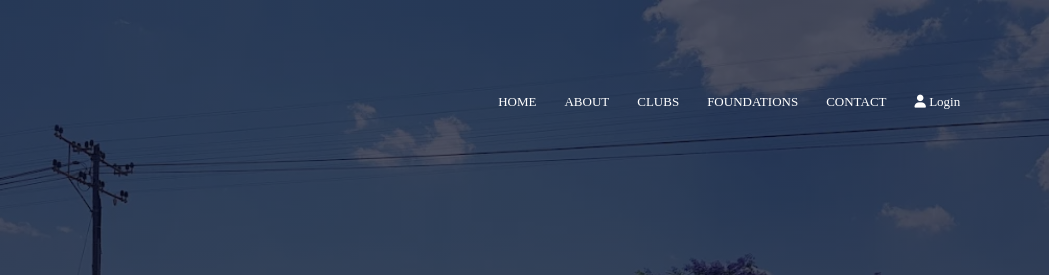
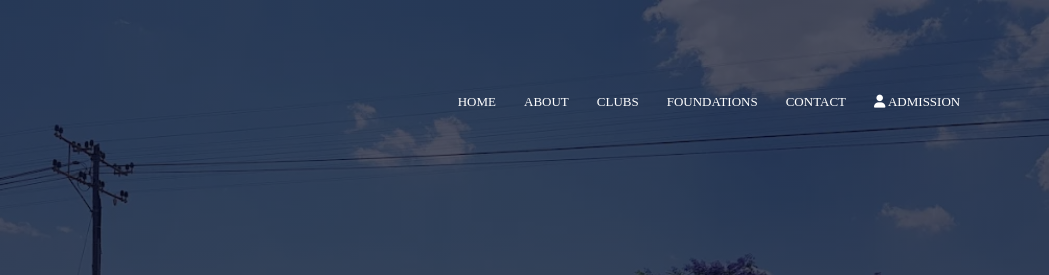
Before and after one commit to Jotham-M/mhsxul, a plain HTML site: page index.html in a window 1280 px wide. Shown: the top 275 px of the page, 231-1280 px from the left. Drawn offline with nearby package versions, Linux system fonts and the light colour scheme.

Commit message:
Update index.html
php

```diff
--- a/index.html
+++ b/index.html
@@ -27,10 +27,10 @@
   <li><a href="#clubs" class="hover-underline">CLUBS</a></li>
   <li><a href="#blog" class="hover-underline">FOUNDATIONS</a></li>
   <li><a href="#contact" class="hover-underline">CONTACT</a></li>
-  <li><a href="#login" class="hover-underline"><i class="fa-solid fa-user"></i> Login</a></li>
+  <li><a href="admission.html" class="hover-underline"><i class="fa-solid fa-user"></i> ADMISSION</a></li>
 </ul>
 
-                    </ul>
+
                 </div>
                 <i class="fa fa-bars" onclick="showMenu()"></i>
             </nav>
@@ -177,6 +177,7 @@
 
            <h1 class="heading" style="color: #d6c503; font-weight: bold;">Our Foundation Cores</h1>
 
+
             <div class="box-container">
 
                 <div class="box">
```
